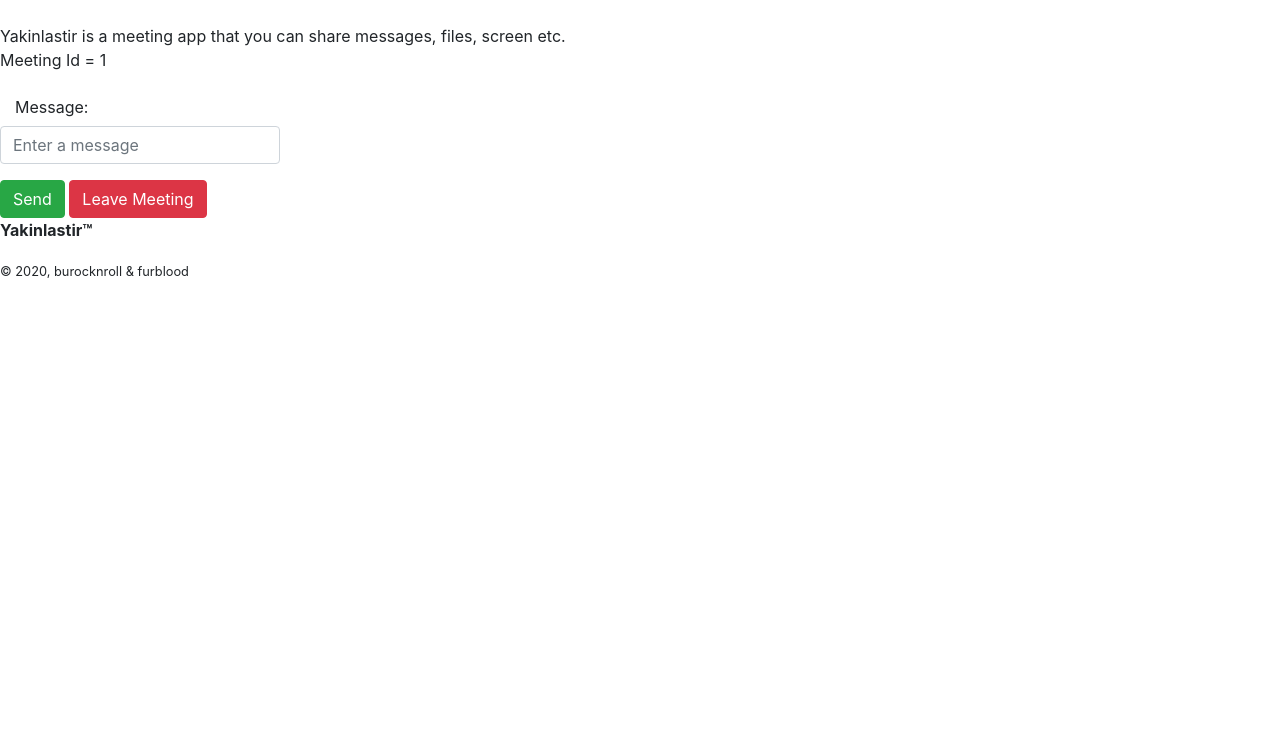
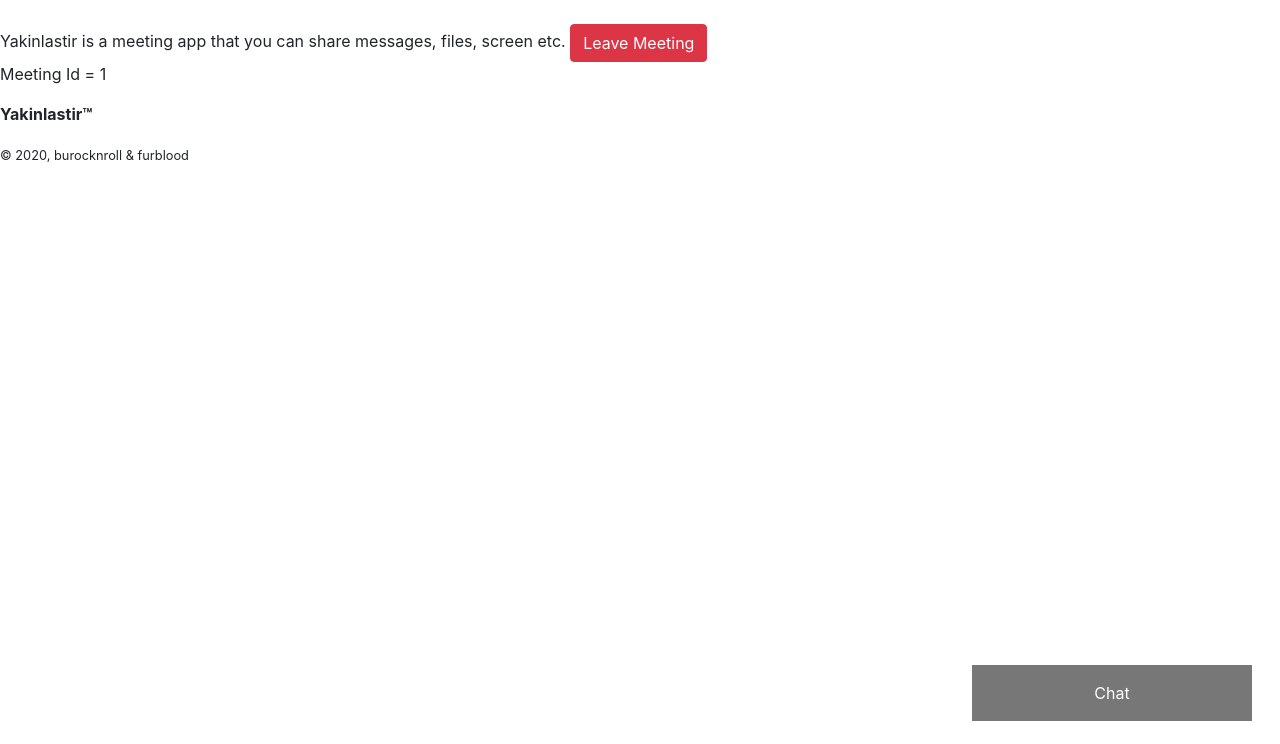
Before and after one commit to furkankamer/yakinlastirMeetingApp, a Flask app: page /meeting in a window 1280 px wide. Shown: the part 56-800 px from the top of the page. Run offline with Flask 2, Linux system fonts and the light colour scheme; the visitor is signed in with stand-in values (Sample User, id 1); some libraries are stand-ins or nearby versions.

Commit message:
chat form added

```diff
--- a/static/functions.js
+++ b/static/functions.js
@@ -30,3 +30,22 @@
         });
     });
 }
+function toggleChat(){
+    let chatbutton = document.getElementById("chatBtn");
+    let chatdiv = document.getElementById("chatdiv");
+    if(chatbutton.innerText.includes(">")){
+        chatdiv.style.display = "block";
+        chatbutton.innerText = "Hide Chat v";
+    }
+    else{
+        chatdiv.style.display = "none";
+        chatbutton.innerText = "Show Chat >";
+    }
+}
+function openForm() {
+    document.getElementById("myForm").style.display = "block";
+  }
+
+  function closeForm() {
+    document.getElementById("myForm").style.display = "none";
+  }
--- a/templates/meeting.html
+++ b/templates/meeting.html
@@ -1,21 +1,97 @@
 {% extends "main.html" %}
 {% block content %}
 {% if joined %}
+<script>
+    connectToRoom();
+</script>
+<style>
+    .open-button {
+  background-color: #555;
+  color: white;
+  padding: 16px 20px;
+  border: none;
+  cursor: pointer;
+  opacity: 0.8;
+  position: fixed;
+  bottom: 23px;
+  right: 28px;
+  width: 280px;
+}
+
+/* The popup chat - hidden by default */
+.chat-popup {
+  display: none;
+  position: fixed;
+  bottom: 0;
+  right: 15px;
+  border: 3px solid #f1f1f1;
+  z-index: 9;
+}
+
+/* Add styles to the form container */
+.form-container {
+  max-width: 300px;
+  padding: 10px;
+  background-color: white;
+}
+
+/* Full-width textarea */
+.form-container textarea {
+  width: 100%;
+  padding: 15px;
+  margin: 5px 0 22px 0;
+  border: none;
+  background: #f1f1f1;
+  resize: none;
+  min-height: 200px;
+}
+
+/* When the textarea gets focus, do something */
+.form-container textarea:focus {
+  background-color: #ddd;
+  outline: none;
+}
+
+/* Set a style for the submit/send button */
+.form-container .btn {
+  background-color: #4CAF50;
+  color: white;
+  padding: 16px 20px;
+  border: none;
+  cursor: pointer;
+  width: 100%;
+  margin-bottom:10px;
+  opacity: 0.8;
+}
+
+/* Add a red background color to the cancel button */
+.form-container .cancel {
+  background-color: red;
+}
+
+/* Add some hover effects to buttons */
+.form-container .btn:hover, .open-button:hover {
+  opacity: 1;
+}
+</style>
+<button id="leaveBtn" class="btn btn-danger">Leave Meeting</button>
+<button class="open-button" onclick="openForm()">Chat</button>
+
+<div class="chat-popup" id="myForm">
+  <form action="/action_page.php" class="form-container">
+    <h1>Chat</h1>
+    <div class="container border border-secondary" style="float: left; color: oldlace; background-color: gray; height: 150px; overflow: auto;" id="chat">
+
+    </div>
+    <label for="msg"><b>Message</b></label>
+    <textarea placeholder="Type message.." id="message"></textarea>
+    <button type="button" id="sendBtn" class="btn">Send</button>
+    <button type="button" class="btn cancel" onclick="closeForm()">Close</button>
+  </form>
+</div>
 <p>
     Meeting Id = {{meetingId}}
 </p>
-<div class="container" id="chat">
-
-</div>
-<div class="form-group">
-    <label class="col-sm-2 col-form-label" for="message">Message:</label>
-    <input id="message" class="form-control" type="text" name="message" placeholder="Enter a message" required="required">
-</div>
-<button id="sendBtn" class="btn btn-success">Send</button>
-<script>
-    connectToRoom();
-</script>
-<button id="leaveBtn" class="btn btn-danger">Leave Meeting</button>
 {% else %}
 <div class="alert alert-info" role="alert">
     You have not joined any meeting. To join one click <a href="/joinmeeting" class="alert-link">here</a>.
```
